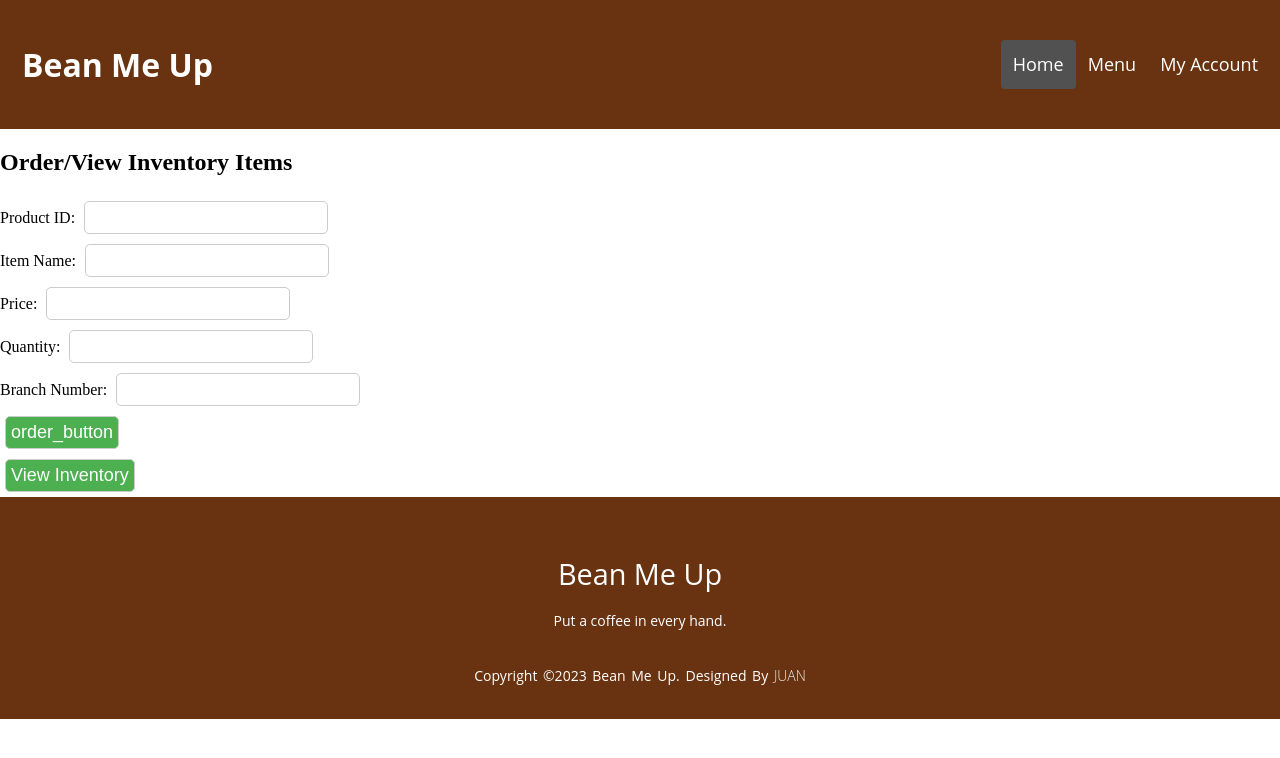
After one commit to Yayan57/Coffee-shop-chain, a PHP site: page /orderstockpage.php in a window 1280 px wide. The commit adds this page. Shown: the top 758 px of the page. Run offline with PHP 8.4, Linux system fonts and the light colour scheme; the visitor is signed in with stand-in values (Sample User, id 1).

Commit message:
commit, and page for orderstock

```diff
--- /dev/null
+++ b/orderstockpage.php
@@ -0,0 +1,67 @@
+<?php
+	session_start();
+	if(isset($_SESSION['type']) and $_SESSION['type'] == "customer"){
+	include('includes/headeruser.php');
+	}
+	else if(isset($_SESSION['type']) and $_SESSION['type'] == "employee"){
+	include('includes/employeeheader.php');
+	}else{
+	include('includes/header.php');
+	}
+?>
+
+<!DOCTYPE html>
+<html>
+<head>
+	<title>Order Inventory Item</title>
+	<style>
+		input[type="text"], input[type="number"], input[type="submit"] {
+			padding: 5px;
+			font-size: 18px;
+			margin: 5px;
+			border-radius: 5px;
+			border: 1px solid #ccc;
+		}
+		input[type="submit"] {
+			background-color: #4CAF50;
+			color: white;
+			cursor: pointer;
+		}
+		input[type="submit"]:hover {
+			background-color: #3e8e41;
+		}
+		.error {
+			color: red;
+			font-size: 16px;
+		}
+	</style>
+</head>
+<body>
+	<h2>Order/View Inventory Items</h2>
+	<form method="post" action="orderstock.php">
+		<label for="productid">Product ID:</label>
+		<input type="text" name="productid" id="productid" pattern="[0-9]{7}" title="Please enter a 7-digit number." required><br>
+		<label for="item_name">Item Name:</label>
+		<input type="text" name="item_name" id="item_name" maxlength="45" required><br>
+		<label for="price">Price:</label>
+		<input type="number" name="price" id="price" step="0.01" min="0" required><br>
+		<label for="quantity">Quantity:</label>
+		<input type="number" name="quantity" id="quantity" min="0" required><br>
+		<label for="branchnum">Branch Number:</label>
+		<input type="text" name="branchnum" id="branchnum" pattern="[0-9]{3}" title="Please enter a 3-digit number." required><br>
+
+		<input type="submit" value="order_button">
+
+	</form>
+
+	<input type="submit" value="View Inventory" href="#about" onclick="window.location.href = 'inventory.php';">
+
+	<?php if(isset($_GET['error'])) { ?>
+		<p class="error"><?php echo $_GET['error']; ?></p>
+	<?php } ?>
+</body>
+</html>
+
+<?php
+  include('includes/footer.php');
+?>
```
Also changed, not shown: orderstock.php (+12 -106 lines).
